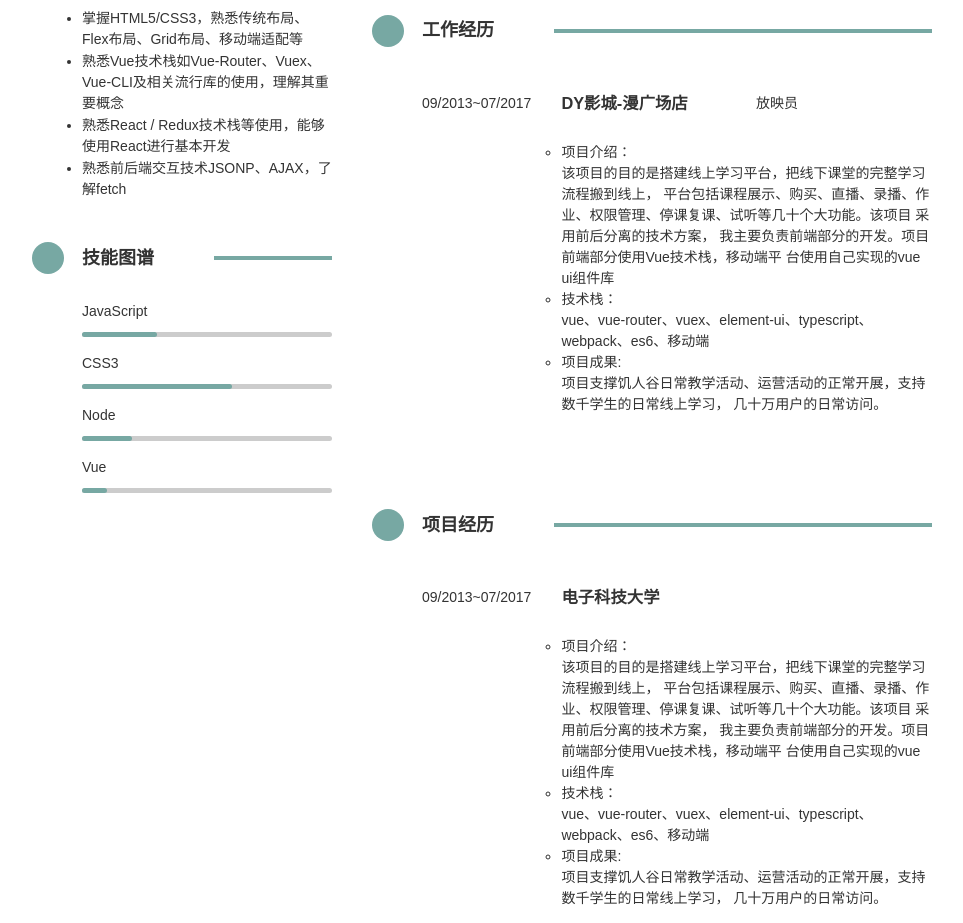
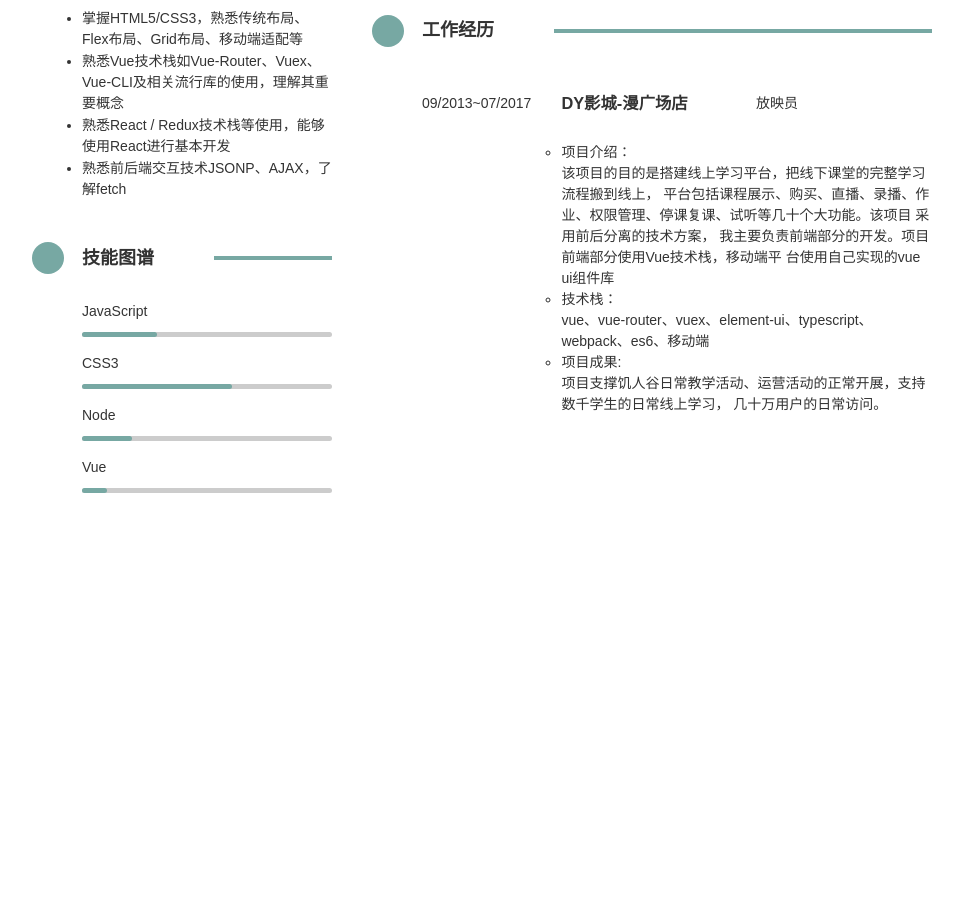
Before and after one commit to Mouseqwq/cv, a plain HTML site: page index.html in a window 1280 px wide. Shown: the part 454-1377 px from the top of the page, without its empty margins (158-1121 px from the left). After the commit the page ends 977 px from the top, so only its background shows below. Drawn offline with Linux system fonts and the light colour scheme; a small style sheet from the web is missing.

Commit message:
Add files via upload

```diff
--- a/index.html
+++ b/index.html
@@ -19,7 +19,7 @@
             <span class="iconfont icon-user"></span>
             <h2>基本信息</h2>
             <ul class="detail">
-                <li><span class="iconfont icon-phone"></span>13760616064</li>
+            <li><span class="iconfont icon-phone"></span>13760616064</li>
                 <li><span class="iconfont icon-wechat"></span>MTEGXA</li>
                 <li><span class="iconfont icon-email"></span>920102734@qq.com</li>
                 <li><span class="iconfont icon-education"></span>大专</li>
@@ -92,7 +92,7 @@
                         </li>
                     </ul>
             </section>
-            <section class="projects layout-1">
+            <!--<section class="projects layout-1">
                 <span class="iconfont icon-gongzuo"></span>
                 <h2>项目经历</h2>
                     <ul class="detail">
@@ -112,7 +112,7 @@
                           </p>
                         </li>
                     </ul>
-            </section>
+            </section>-->
 
 
        </div>
```
